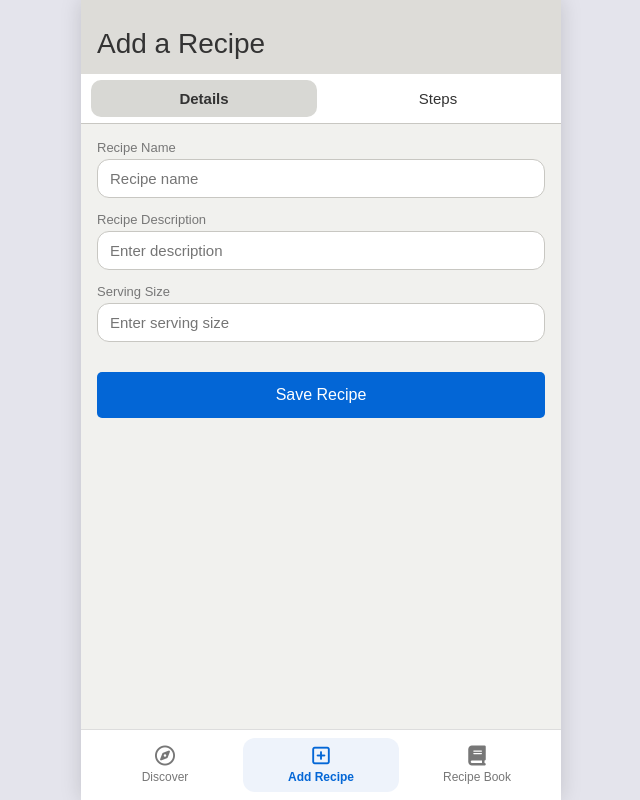
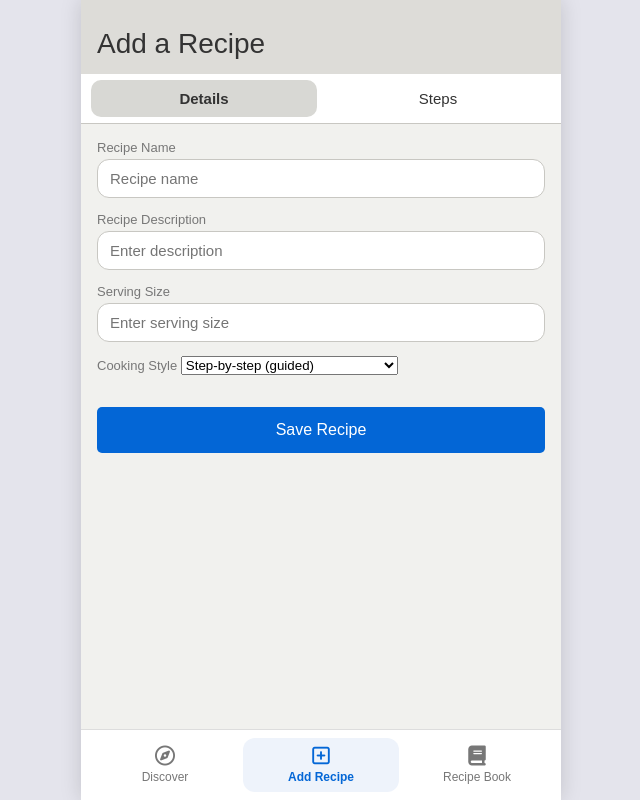
Before and after one commit to Olamide-OO11/Hi-Fi-Prototype, a plain HTML site: page add-recipe.html in a window 1280 px wide. Shown: the whole page, without its empty margins (319-959 px from the left). Drawn offline with Linux system fonts and the light colour scheme.

Commit message:
Add cooking style selection to recipe form

```diff
--- a/add-recipe.html
+++ b/add-recipe.html
@@ -35,6 +35,16 @@
                 <label>Serving Size
                     <input type="text" id="recipe-servings" placeholder="Enter serving size">
                 </label>
+
+                <!--this is how the cooking screen wil behave on what's chosen-->
+                <label>Cooking Style
+                    <select id="recipe-mode">
+                        <option value="steps">Step-by-step (guided)</option>
+                        <option value="timers">Multiple timers (seasoned cooks)</option>
+                    </select>
+                </label>
+
+<p id="mode-help" class="setting-help"></p>
             </section>
 
             <!-- Tab 2: steps (add-recipe.js adds the step cards) -->
```
